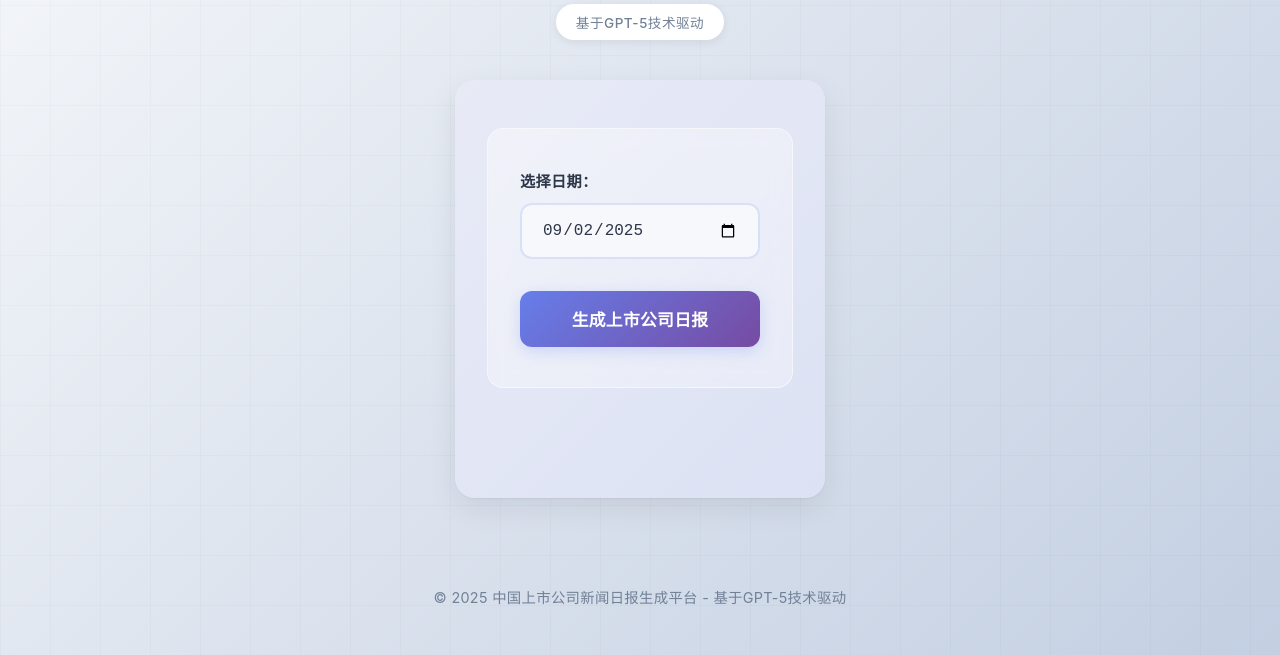
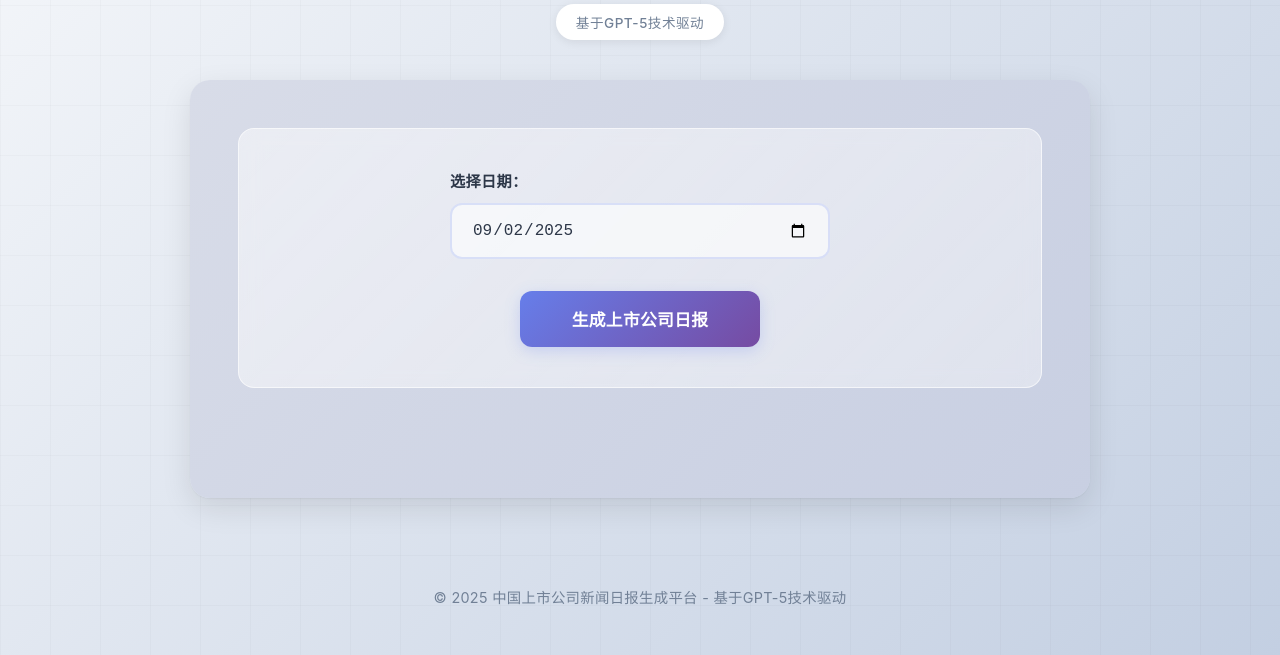
Before and after one commit to Imd11/china-stock-analyzer, a website: page index.html in a window 1280 px wide. Shown: the part 145-800 px from the top of the page. Drawn offline with Linux system fonts and the light colour scheme.

Commit message:
优化中间区域宽度和颜色
- 主容器宽度调整为75%（最大900px，最小600px）
- 加深背景色：从淡紫改为灰蓝色调
- 输入框区域稍微增加不透明度
- 响应式布局适配移动端

```diff
--- a/style-thinking.css
+++ b/style-thinking.css
@@ -73,13 +73,15 @@ header h1 {
 }
 
 main {
-    background: linear-gradient(135deg, #e8eaf6 0%, #dce2f4 100%);
+    background: linear-gradient(135deg, #d8dce8 0%, #c8cfe2 100%);
     border-radius: 20px;
-    padding: 3rem 2rem;
+    padding: 3rem;
     margin: 0 auto 40px;
-    max-width: 600px;
+    width: 75%;
+    max-width: 900px;
+    min-width: 600px;
     box-shadow:
-        0 10px 30px rgba(0,0,0,0.08),
+        0 10px 30px rgba(0,0,0,0.1),
         0 1px 2px rgba(0,0,0,0.05);
     flex: 1;
 }
@@ -90,16 +92,16 @@ main {
     gap: 2rem;
     align-items: center;
     margin-bottom: 3rem;
-    padding: 2.5rem 2rem;
-    background: linear-gradient(135deg, rgba(255,255,255,0.4) 0%, rgba(255,255,255,0.3) 100%);
+    padding: 2.5rem;
+    background: linear-gradient(135deg, rgba(255,255,255,0.5) 0%, rgba(255,255,255,0.4) 100%);
     border-radius: 16px;
-    border: 1px solid rgba(255,255,255,0.5);
+    border: 1px solid rgba(255,255,255,0.6);
     backdrop-filter: blur(10px);
 }
 
 .date-input {
     width: 100%;
-    max-width: 320px;
+    max-width: 380px;
 }
 
 .date-input label {
@@ -412,6 +414,8 @@ footer {
     main {
         padding: 2rem 1.5rem;
         margin: 0 15px 30px;
+        width: 90%;
+        min-width: auto;
     }
 
     .input-section {
```
